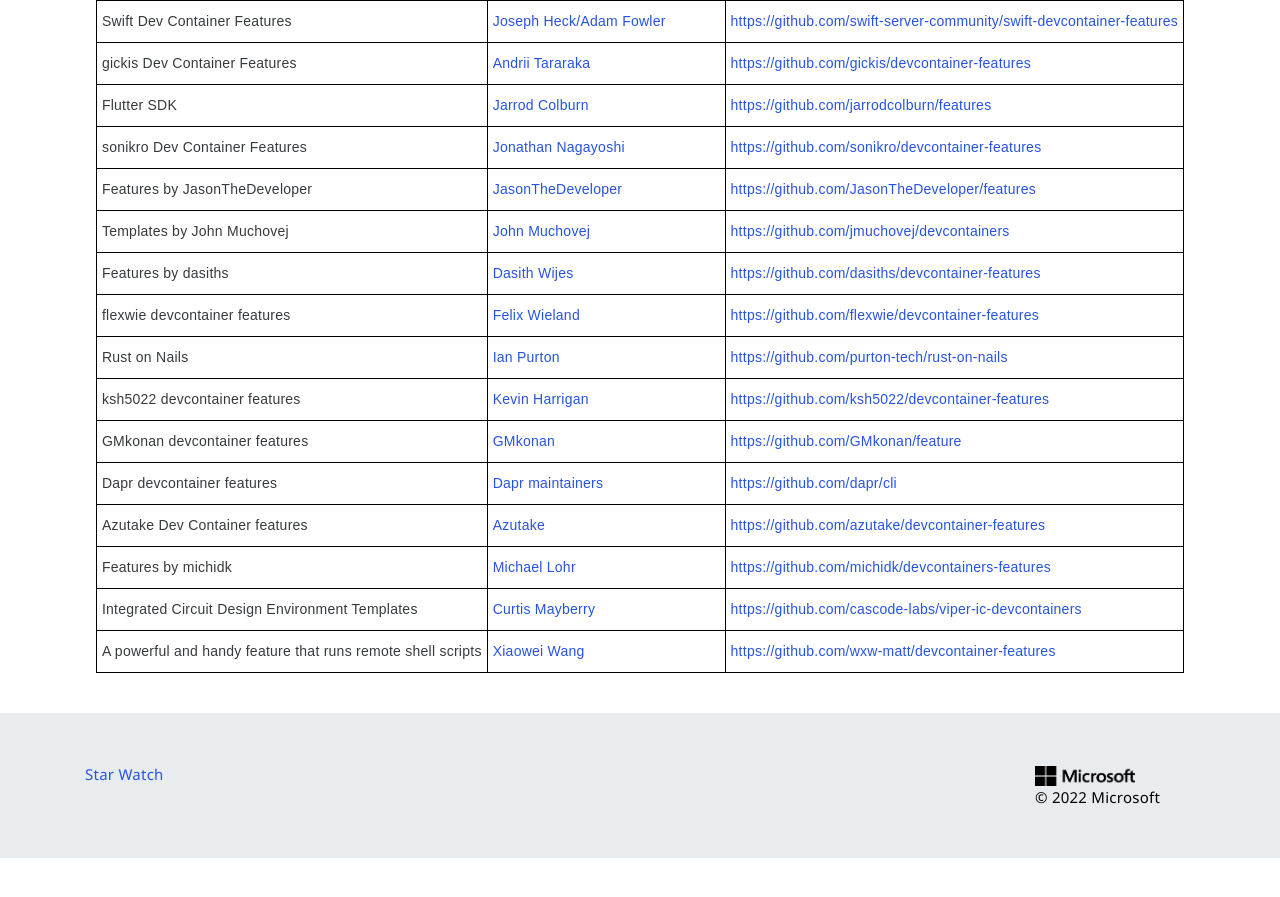
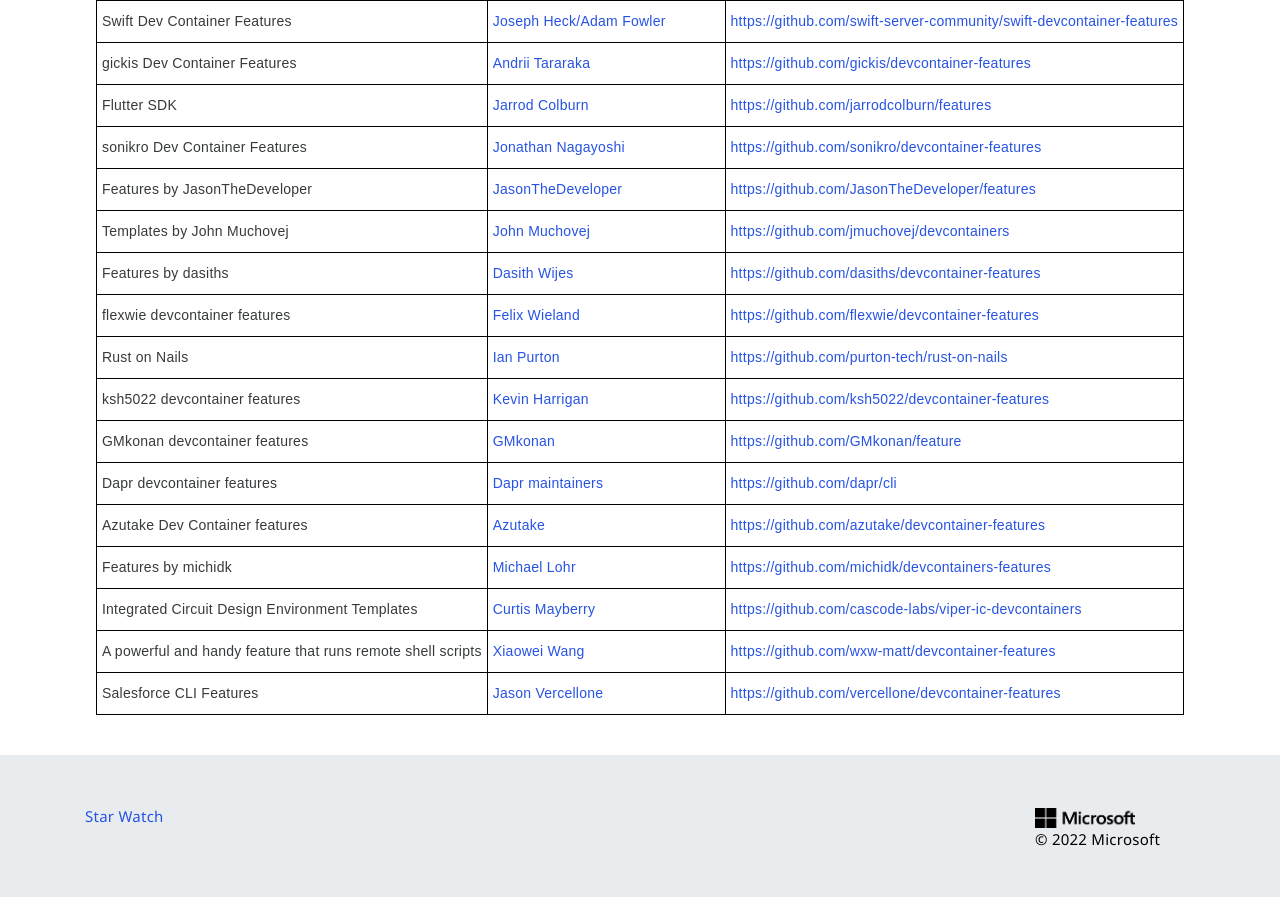
Before and after one commit to devcontainers/devcontainers.github.io, a Jekyll site: the page built from collections.html, in a window 1280 px wide and 900 px high, scrolled down 2896 px. Shown: the top 897 px of the window. Built offline with Jekyll 4.4.1, drawn with Linux system fonts in a browser that asks for light colours; nearby versions of some CDN libraries; comment, search, counter and statistics services are not loaded; before the commit the page ends 3754 px from its top, so only the background shows below that.

Commit message:
Add sfdx-cli feature to index

```diff
--- a/_data/collection-index.yml
+++ b/_data/collection-index.yml
@@ -383,3 +383,8 @@
   contact: https://github.com/wxw-matt/devcontainer-features/issues
   repository: https://github.com/wxw-matt/devcontainer-features
   ociReference: ghcr.io/wxw-matt/devcontainer-features
+- name: Salesforce CLI Features
+  maintainer: Jason Vercellone
+  contact: https://github.com/vercellone/devcontainer-features/issues
+  repository: https://github.com/vercellone/devcontainer-features
+  ociReference: ghcr.io/vercellone/devcontainer-features
```
